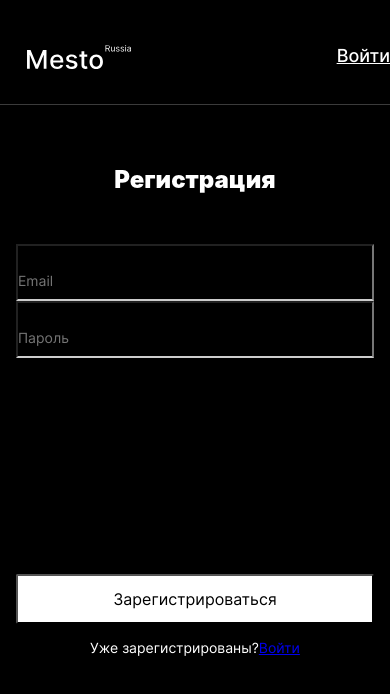
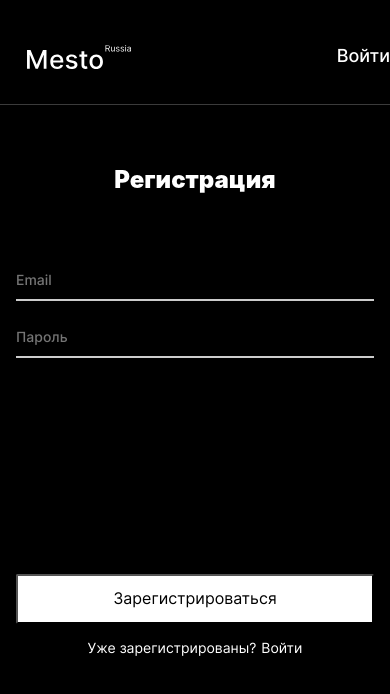
Before and after one commit to ilzira-mur/react-mesto-auth, a React (Create React App) app: page /sign-up in a window 390 px wide. Shown: the top 694 px of the page. Built offline with nearby package versions, Linux system fonts and the light colour scheme; no server answers; a web font is replaced by a local one.

Commit message:
css for register and login

```diff
--- a/src/blocks/button/_type/button_type_edit.css
+++ b/src/blocks/button/_type/button_type_edit.css
@@ -15,6 +15,7 @@
   }
 
   .button_type_edit:hover {
+      background: #FFFFFF;
       opacity: 0.6;
       transition: 0.1s linear;
   }
--- a/src/blocks/header/header.css
+++ b/src/blocks/header/header.css
@@ -30,7 +30,15 @@
   line-height: 22px;
   color: #FFFFFF;
   padding-right: 24px;
+  text-decoration: none;
+  cursor: pointer;
 }
 .header__email:last-of-type {
   padding-right: 0;
 }
+
+.header__email:hover {
+  color: #FFFFFF;
+  opacity: 0.6;
+  transition: 0.1s linear;
+}
--- a/src/blocks/login/login.css
+++ b/src/blocks/login/login.css
@@ -27,7 +27,6 @@
     display: flex;
     flex-direction: column;
     justify-content: center;
-
     margin: 0 auto;
 }
 
@@ -42,21 +41,38 @@
     margin-right: auto;
     margin-top: 216px;
     margin-bottom: 0;
+    font-family: Inter;
+    font-style: normal;
+    font-weight: normal;
+    font-size: 16px;
+    line-height: 19px;
+    text-align: center;
+    color: #000000;
+    }
+
+.login__button:hover {
+    background: #FFFFFF;
+    opacity: 0.85;
+    transition: 0.1s linear;
 }
+
 
 .login__input {
     width: 358px;
     height: 57px;
     font-family: Inter;
     font-style: normal;
-    font-weight: normal;
+    font-weight: 500;
     font-size: 14px;
     line-height: 17px;
-    color: #CCCCCC;
+    color: #FFFFFF;
     border-bottom: 2px solid #CCCCCC;
+    border-top: none;
+    border-left: none;
+    border-right: none;
     background-color: #000000;
     box-sizing: border-box;
-    outline:none;
+    outline: none;
     padding-left: 0;
     padding-right: 0;
     padding-top: 30px;
@@ -82,7 +98,29 @@
 .login__signin-text {
     padding: 0;
     margin: 0;
+    font-family: Inter;
+    font-style: normal;
+    font-weight: normal;
+    font-size: 14px;
+    line-height: 17px;
+    text-align: center;
+    color: #FFFFFF;
 }
+
+ .login__signin-link {
+    text-decoration: none;
+    cursor: pointer;
+    margin-left: 5px;
+
+ }
+
+ .login__signin-link:hover {
+     color: #FFFFFF;
+    opacity: 0.6;
+    transition: 0.1s linear;
+ }
+
+
 
 .popup__img {
     width: 120px;
@@ -91,6 +129,15 @@
     margin-bottom: 32px;
     margin-left: 155px;
     margin-right: 155px;
+}
+
+@media screen and (max-width: 767px) {
+    .popup__img {
+        margin-top: 50px;
+        margin-bottom: 40px;
+        margin-left: 80px;
+        margin-right: 80px;
+    }
 }
 
 .popup__paragraph {
@@ -106,3 +153,13 @@
     margin-left: 36px;
     margin-right: 36px;
 }
+
+@media screen and (max-width: 767px) {
+    .popup__paragraph {
+        font-size: 20px;
+        line-height: 24px;
+        margin-bottom: 50px;
+        margin-left: 18px;
+        margin-right: 18px;
+    }
+}
--- a/src/components/App.js
+++ b/src/components/App.js
@@ -26,14 +26,17 @@ function App() {
   const [currentUser, setCurrentUser] = React.useState({});
   const [cards, setCards] = React.useState([]);
   const [loggedIn, setLoggedIn] = useState(false);
-  const [userData, setUserData] = useState({
-    email: '',
-    password: ''
-  });
-console.log(userData)
+  const [userData, setUserData] = useState({});
+
+
+
   const history = useHistory();
   const [isInfoTooltipPopupOpen, setInfoTooltipPopupOpen] = React.useState(false);
   const [isRegistered, setRegistered] = React.useState(false);
+
+
+
+
 
   useEffect(() => {
     tokenCheck();
@@ -44,7 +47,6 @@ console.log(userData)
 
     if (jwt){
       authForm.getContent(jwt).then((res) => {
-        console.log(res)
         if (res) {
           setUserData({
             email: res.email,
@@ -68,7 +70,7 @@ console.log(userData)
           setInfoTooltipPopupOpen(true);
           setRegistered(true)
           setLoggedIn(true);
-          history.push('/');
+          history.push('/sign-up');
         }
       })
       .catch((err) => {
@@ -83,14 +85,12 @@ console.log(userData)
   const handleLogin = (email, password) => {
     authForm.authorize(email, password)
       .then(data => {
-        console.log(data)
         if (data) {
-
           setUserData({
             email: data.email,
             password: data.password
           });
-
+          console.log(email)
           setLoggedIn(true);
           history.push('/');
         }
@@ -188,10 +188,11 @@ function handleAddPlaceSubmit(card) {
   };
 
 
+
   return (
     <div className="page">
       <CurrentUserContext.Provider value={currentUser}>
-      <Header onSignOut={onSignOut} email={userData.email}/>
+      <Header onSignOut={onSignOut} email={userData.email} />
       <Switch>
         <ProtectedRoute exact path="/"
               component={Main}
--- a/src/components/Header.js
+++ b/src/components/Header.js
@@ -3,6 +3,7 @@ import logo from '../images/logo.svg';
 import { Route, Link, Switch } from 'react-router-dom';
 
 function Header(props) {
+
     return (
         <header className="header">
             <a className="link" href="/#" target="_self">
--- a/src/components/Login.js
+++ b/src/components/Login.js
@@ -1,38 +1,29 @@
-import React, { useState, useEffect } from 'react';
+import React, { useState } from 'react';
 
-function Login(props) {
-    const [email, setUsername] = useState('');
-    const [password, setpassword] = useState('')
+function Login({ handleLogin }) {
+    const [email, setEmail] = useState('');
+    const [password, setPassword] = useState('')
 
-    const handleChangeUsername = (e) => {
-    setUsername(e.target.value)
+  const handleChangeEmail = (e) => {
+      setEmail(e.target.value)
   }
 
   const handleChangePassword = (e) => {
-    setpassword(e.target.value)
+    setPassword(e.target.value)
   }
   function handleSubmit(e) {
     e.preventDefault();
-    if (!email || !password) {
-      return;
-    }
-    props.handleLogin(email, password);
-    console.log(email, password)
+    handleLogin(email, password);
   }
 
-  useEffect(() => {
-    if (props.loggedIn) {
-      setUsername("");
-      setpassword("");
-    }
-  }, [props.loggedIn]);
+
 
 
     return(
         <section className="login">
             <h2 className="login__title">Вход</h2>
             <form onSubmit={handleSubmit} className="login__form">
-                <input className="login__input" id="username" required name="username" type="text" value={email} onChange={handleChangeUsername} placeholder="Email"/>
+                <input className="login__input" id="username" required name="username" type="text" value={email} onChange={handleChangeEmail} placeholder="Email"/>
                 <input className="login__input" id="password" required name="password" type="password" value={password} onChange={handleChangePassword} placeholder="Пароль"/>
                 <button type="submit" className="button login__button">Войти</button>
             </form>
--- a/src/components/Register.js
+++ b/src/components/Register.js
@@ -2,17 +2,17 @@ import React, { useState } from 'react';
 import { Link } from 'react-router-dom';
 
 function Register({ handleRegister }) {
-    const [email, setUsername] = useState('');
-    const [password, setpassword] = useState('')
+    const [email, setEmail] = useState('');
+    const [password, setPassword] = useState('')
 
 
 
-  const handleChangeUsername = (e) => {
-    setUsername(e.target.value)
+  const handleChangeEmail = (e) => {
+    setEmail(e.target.value)
   }
 
   const handleChangePassword = (e) => {
-    setpassword(e.target.value)
+    setPassword(e.target.value)
   }
 
   const handleSubmit = (e) => {
@@ -24,7 +24,7 @@ function Register({ handleRegister }) {
         <section className="login">
             <h2 className="login__title">Регистрация</h2>
             <form onSubmit={handleSubmit} className="login__form">
-                <input className="login__input" id="username" required name="username" type="text" value={email} onChange={handleChangeUsername} placeholder="Email"/>
+                <input className="login__input" id="username" required name="username" type="text" value={email} onChange={handleChangeEmail} placeholder="Email"/>
                 <input className="login__input" id="password" required name="password" type="password" value={password} onChange={handleChangePassword} placeholder="Пароль"/>
                 <button type="submit" className="button login__button">Зарегистрироваться</button>
             </form>
```
